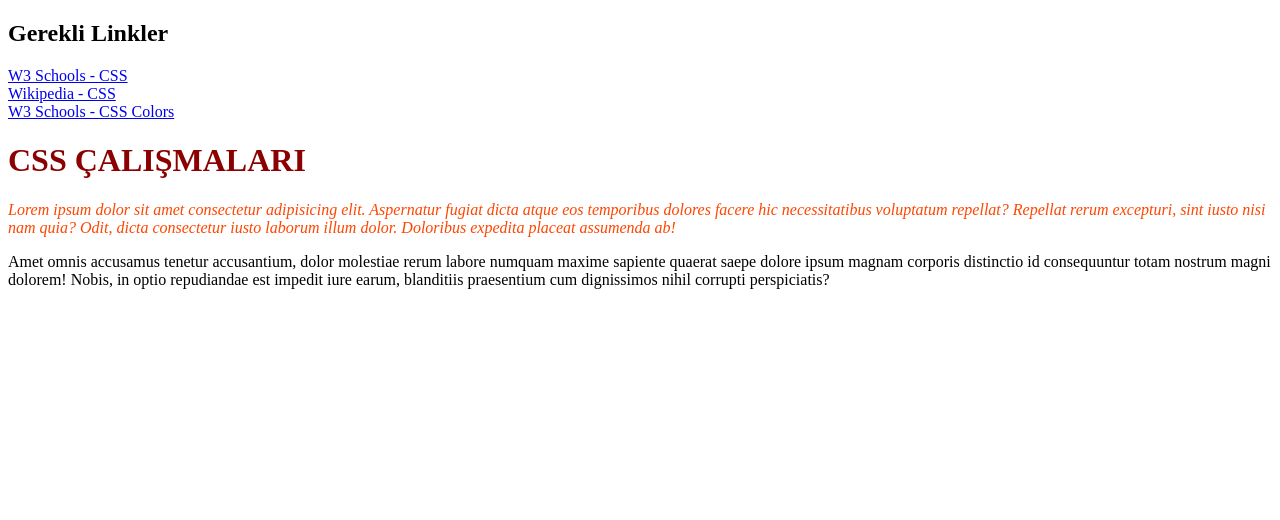
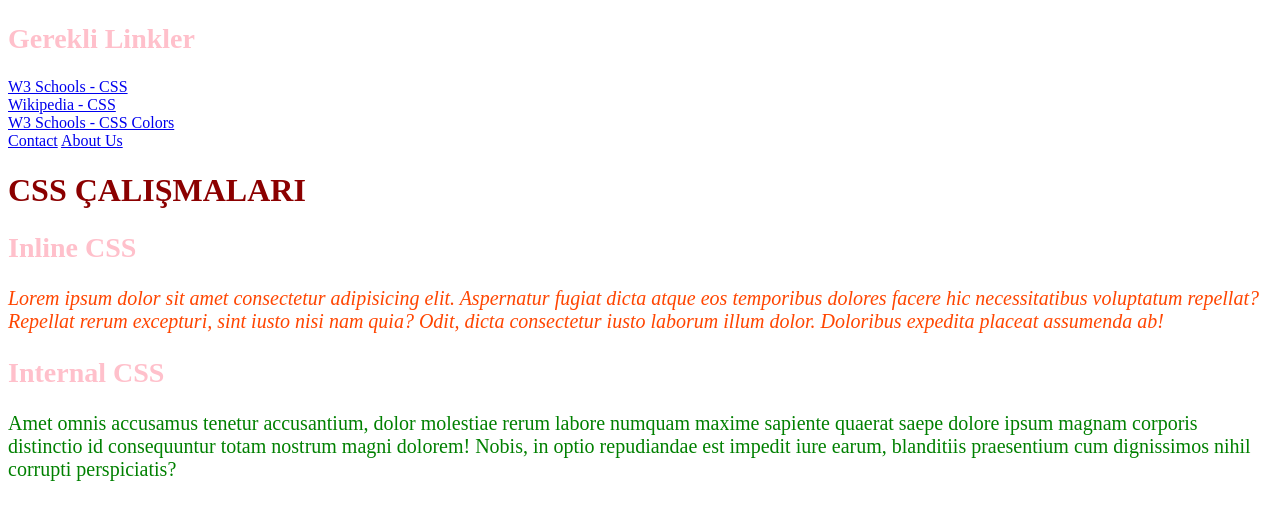
Before and after one commit to SatanJager/kodluyoruz-frontend_taylan, a plain HTML site: page CSS-Calisma/index.html in a window 1280 px wide. Drawn offline with Linux system fonts and the light colour scheme.

Commit message:
css devam

```diff
--- a/CSS-Calisma/index.html
+++ b/CSS-Calisma/index.html
@@ -4,6 +4,7 @@
     <meta charset="UTF-8">
     <meta name="viewport" content="width=device-width, initial-scale=1.0">
     <title>CSS - Çalışmalar</title>
+    <link rel="stylesheet" href="styles.css">
 </head>
 <body>
     <header>
@@ -15,13 +16,21 @@
         <a href="https://www.w3schools.com/cssref/css_colors.php" target="_blank">W3 Schools - CSS Colors</a>
     </header>
 
+    <header>
+        <a href="contact.html">Contact</a>
+        <a href="about-us">About Us</a>
+
+    </header>
+
     <!--
-        Inline CSS
-        Internal CSS
-        External CSS
+        Inline CSS -> etiket içinde style kullanımı, bir etikette ufak değişiklik veya prototip yapmak için
+        Internal CSS -> dosya içinde style kullanımı, head içinde style etiketinde yazılır
+        External CSS -> Head içinde link belirtilerek yazılır
     -->
     <h1 style="color:darkred; font-size:32px;">CSS ÇALIŞMALARI</h1>
+    <h2>Inline CSS</h2>
     <p style="color:orangered; font-style:italic;">Lorem ipsum dolor sit amet consectetur adipisicing elit. Aspernatur fugiat dicta atque eos temporibus dolores facere hic necessitatibus voluptatum repellat? Repellat rerum excepturi, sint iusto nisi nam quia? Odit, dicta consectetur iusto laborum illum dolor. Doloribus expedita placeat assumenda ab!</p>
+    <h2>Internal CSS</h2>
     <p>Amet omnis accusamus tenetur accusantium, dolor molestiae rerum labore numquam maxime sapiente quaerat saepe dolore ipsum magnam corporis distinctio id consequuntur totam nostrum magni dolorem! Nobis, in optio repudiandae est impedit iure earum, blanditiis praesentium cum dignissimos nihil corrupti perspiciatis?</p>
 
 </body>
--- a/CSS-Calisma/styles.css
+++ b/CSS-Calisma/styles.css
@@ -0,0 +1,8 @@
+h2 {
+    color: pink;
+    font-size: 28px;
+}
+p {
+    color: green;
+    font-size: 20px;
+}
```
Also changed, not shown: CSS-Calisma/about-us.html (added, +17 -0 lines), CSS-Calisma/contact.html (added, +21 -0 lines).
